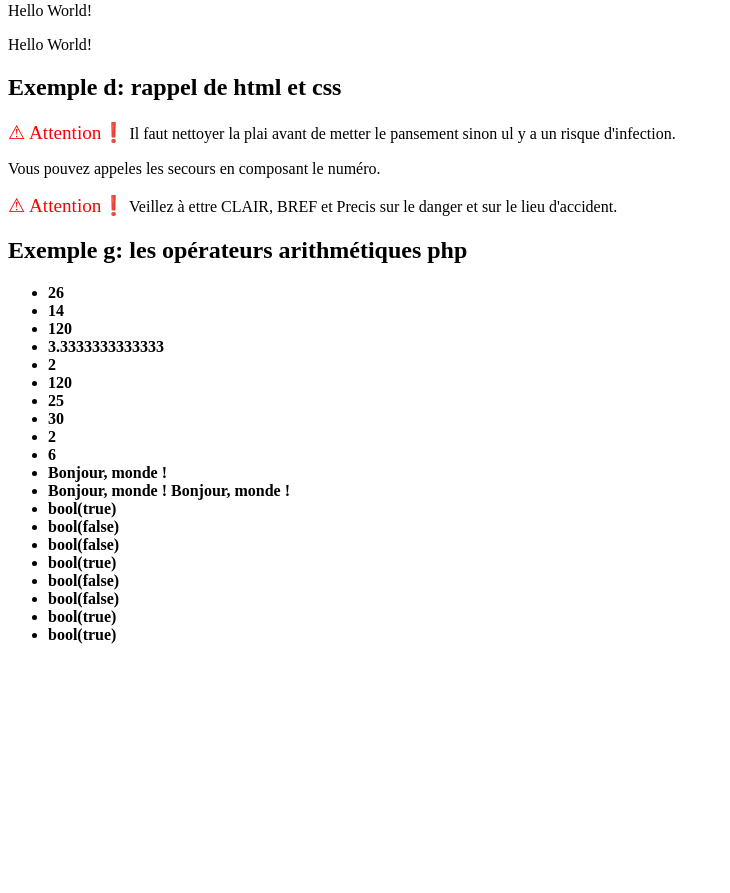
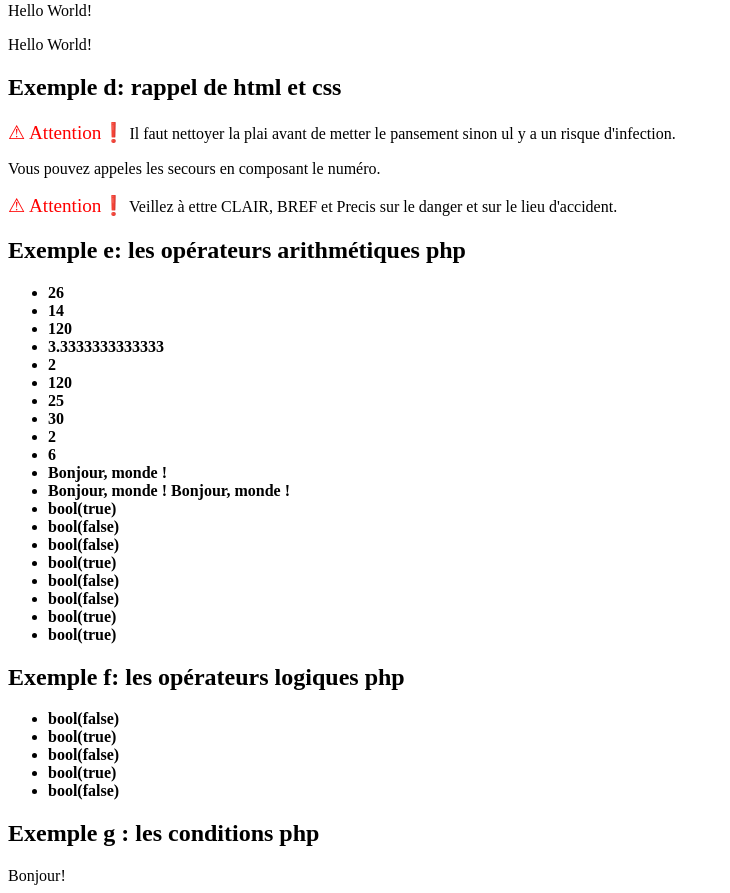
Before and after one commit to rosedrnd/WF3Backend, a PHP site: page /ex1.php in a window 1280 px wide. Shown: the part 646-1539 px from the top of the page, without its empty margins (0-730 px from the left). Before the commit the page ends 1290 px from the top, so only its background shows below. Run offline with PHP 8.4, Linux system fonts and the light colour scheme.

Commit message:
added logical operations

```diff
--- a/exercices/ex1.php
+++ b/exercices/ex1.php
@@ -114,7 +114,7 @@
     Veillez à ettre CLAIR, BREF et Precis sur le danger et sur le lieu d'accident.
 </p>
 
-<h2> Exemple g: les opérateurs arithmétiques php</h2>
+<h2> Exemple e: les opérateurs arithmétiques php</h2>
 
 <?php
     $x = 20;
@@ -191,7 +191,32 @@
     var_dump($a <= $b); // "inférieur ou égal à"
     echo "</li>";
     ?>
-</ul>
+    </ul>
+
+    <h2> Exemple f: les opérateurs logiques php</h2>
+    <!--Les opérateurs logiques/Logical operations-->
+    <ul>
+    <li><?php var_dump(10 AND 0);//ET ?></li>
+    <li><?php var_dump(10 OR 0);//OU ?></li>
+    <li><?php var_dump(10 && 0);//ET ?></li>
+    <li><?php var_dump(10 || 0);//OU ?></li>
+    <li><?php var_dump(! true);//NON ?></li>
+    </ul>
+
+    <h2> Exemple g&nbsp;: les conditions php</h2>
+
+    <?php
+    $x=10;
+    if ($x >= 10) { //
+    echo "Bonjour!"; //true
+    } elseif ($x < 5) {
+    echo "Salut! "; //false
+    } else {
+    echo "Rien à faire"; //bonjour
+    }
+    ?>
+
+
 </body>
 
 </html>
```
